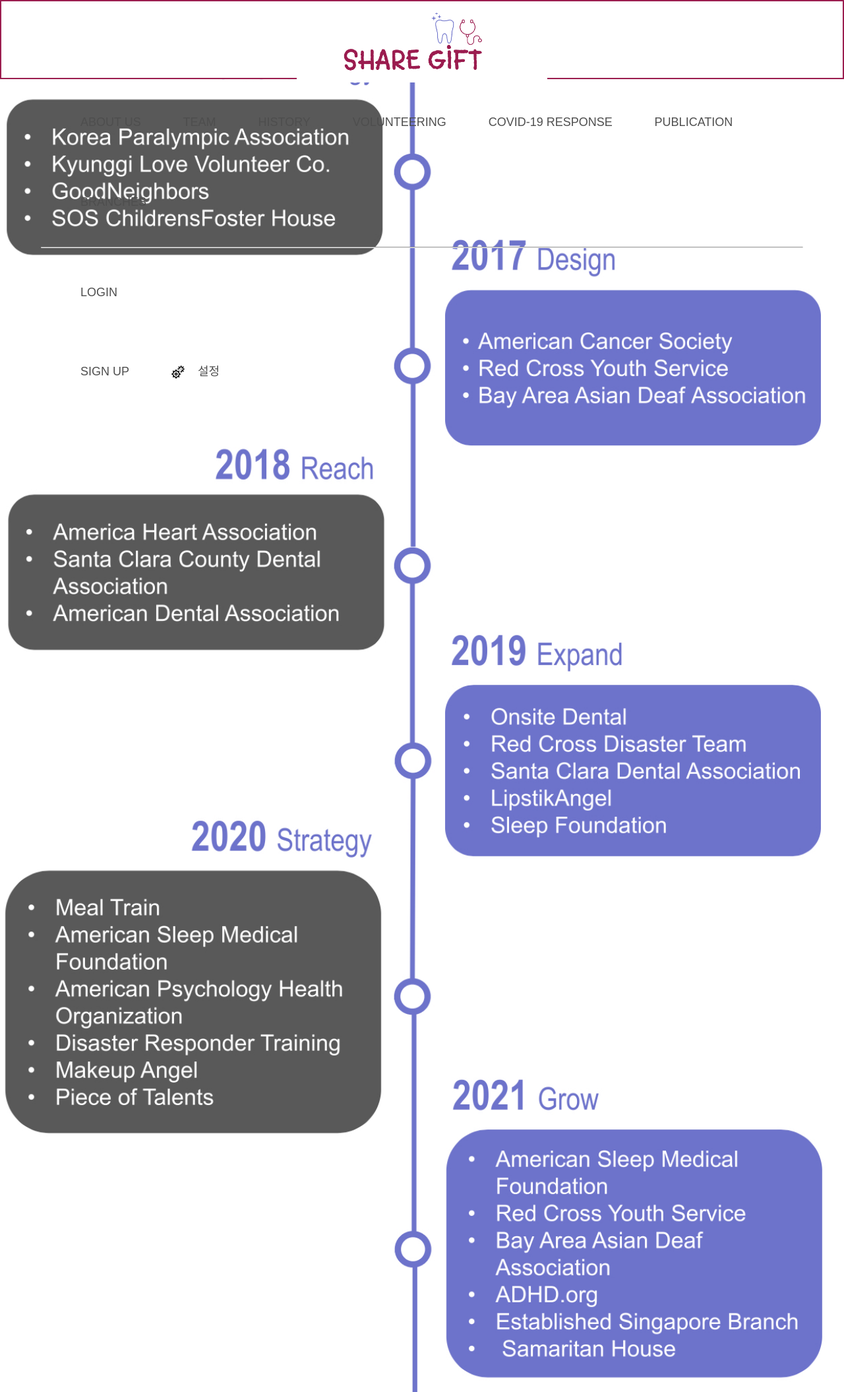
After one commit to yeet1miester/shareGift, a Django app: page /history/ in a window 1280 px wide. The commit adds this page. Shown: the whole page at 66% size. Run offline with Django 3.2, Linux system fonts and the light colour scheme; some libraries are stand-ins or nearby versions; some web fonts are replaced.

Commit message:
#63 - [history] 페이지 이미지 추가

```diff
--- a/Webapp/firstProject/shareGift/static/css/main.css
+++ b/Webapp/firstProject/shareGift/static/css/main.css
@@ -232,6 +232,9 @@
     .imageSlide img { height:20vh; width:auto; margin:1%;}
     .covidTitleGray{margin-top: 4vh; color:#3F3F3F; background-color: #E7E6E6; padding:10%; font-size: 2rem;}
 
+    /*history*/
+    .historyTitle{margin-top: 4vh;}
+
     /*indivial*/
     section.subheader{margin-top:10%;}
     section.subheader .subheaderTitle{font-size: 40px; color:#9B1D4F; text-align: center;}
@@ -337,6 +340,9 @@
     .covidTitlePurple{margin-top: 4vh; color:white; background-color: #6e73cb; padding:10%; font-size: 2rem;}
     .imageSlide img { height:20vh; width:auto; margin:1%;}
     .covidTitleGray{margin-top: 4vh; color:#3F3F3F; background-color: #E7E6E6; padding:10%; font-size: 2rem;}
+
+    /*history*/
+    .historyTitle{margin-top: 4vh;}
 
     /*indivial*/
     section.subheader{margin-top:10%;}
@@ -501,6 +507,9 @@
     .covidTitlePurple{margin-top: 8vh; color:white; background-color: #6e73cb; padding:10%; font-size: 1.2rem; text-align: center;}
     .imageSlide img { height:40vh; width:auto; margin:0.3%;}
     .covidTitleGray{margin-top: 8vh; color:#3F3F3F; background-color: #E7E6E6; padding:10%; font-size: 1.2rem;text-align: center;}
+
+    /*history*/
+    .historyTitle{margin-top: 8vh;}
 
     /*Branch*/
     .branchTitlePurple{margin-top: 13vh; color:#fff; background-color: #ad446eff; padding:10%; padding-bottom: 20%;}
--- /dev/null
+++ b/Webapp/firstProject/shareGift/templates/frontend/history.html
@@ -0,0 +1,58 @@
+<!DOCTYPE html>
+<html>
+    <head>
+        {% load static %}
+        <meta charset="UTF-8">
+        <meta name="viewport" content="width=device-width, initial-scale=1.0, minimum-scale=0, maximum-scale=1.0">
+        <title>Share Gift</title>
+        <link rel="stylesheet" href="{% static 'css/main.css' %}">
+        <!--font-->
+        <link rel="stylesheet" type="text/css" href="https://cdn.rawgit.com/moonspam/NanumSquare/master/nanumsquare.css">
+        <link rel="stylesheet" href="{% static 'css/slick.css' %}">
+        <link rel="stylesheet" href="https://cdn.linearicons.com/free/1.0.0/icon-font.min.css">
+
+        <!--script-->
+        <script src="{% static 'js/jquery-3.3.1.min.js' %}"></script>
+        <script src="{% static 'js/scrolla.jquery.min.js' %}"></script>
+        <script src="{% static 'js/slick.min.js' %}"></script>
+        <script src="{% static 'js/script.js' %}"></script>
+    </head>
+    <body>
+        <div class="wrap">
+            <!--header-->
+            <header>
+                <span class ="bg"></span>
+                <a href="#" class="open"><span class="lnr lnr-menu"></span></a>
+                <a href="/" class="logo"><img src="{% static 'img/logo.PNG' %}"/></a>
+                <nav>
+                    <a href="#" class="close"><span class="lnr lnr-cross"></span></a>
+                    <ul class="gnb">
+                        <li><a href="/aboutus">ABOUT US</a></li>
+                        <!-- <li><a href="#">My Page</a></li> -->
+                        <li><a href="/team">Team</a></li>
+                        <li><a href="/history">History</a></li>
+                        <li><a href="/volunteering">Volunteering</a></li>
+                        <li><a href="/covid19">Covid-19 response</a></li>
+                        <li><a href="/publications">Publication</a></li>
+                        <li><a href="/branches">Branches</a></li>
+                        <hr/>
+                        <li>
+                            {% if user.is_authenticated %}
+                                <a href="/logout">Logout</a>
+                            {% else %}
+                                <a href="/login">Login</a>
+                                <a href="/join">Sign Up</a>
+                            {% endif %}
+                        </li>
+                        <li><a href="#"><img src="{% static 'img/free-icon-gear-5482087.png' %}" height="20vh"/> &nbsp &nbsp설정</a></li>
+                    </ul>
+                </nav>
+            </header>
+            <div>
+                <div class= "historyTitle">
+                    <img src="{% static 'img/history.jpg' %}" width="100%" />
+                </div>
+            </div>
+        </div>
+    </body>
+</html>
--- a/Webapp/firstProject/shareGift/urls.py
+++ b/Webapp/firstProject/shareGift/urls.py
@@ -47,4 +47,5 @@
     path('logout/', views.logout, name='logout'),
 
     path('team/', views.team, name='team'),
+    path('history/', views.history, name="history"),
 ]
--- a/Webapp/firstProject/shareGift/views.py
+++ b/Webapp/firstProject/shareGift/views.py
@@ -48,6 +48,9 @@
     return render(request, 'frontend/aboutUs/ptimes.html')
 def team(request):
     return render(request,'frontend/aboutUs/teammembers.html')
+
+def history(request):
+    return render(request,'frontend/history.html')
 
 # join, login, logout
 def join(request):
```
Also changed, not shown: Webapp/firstProject/shareGift/static/img/history.jpg (added).
